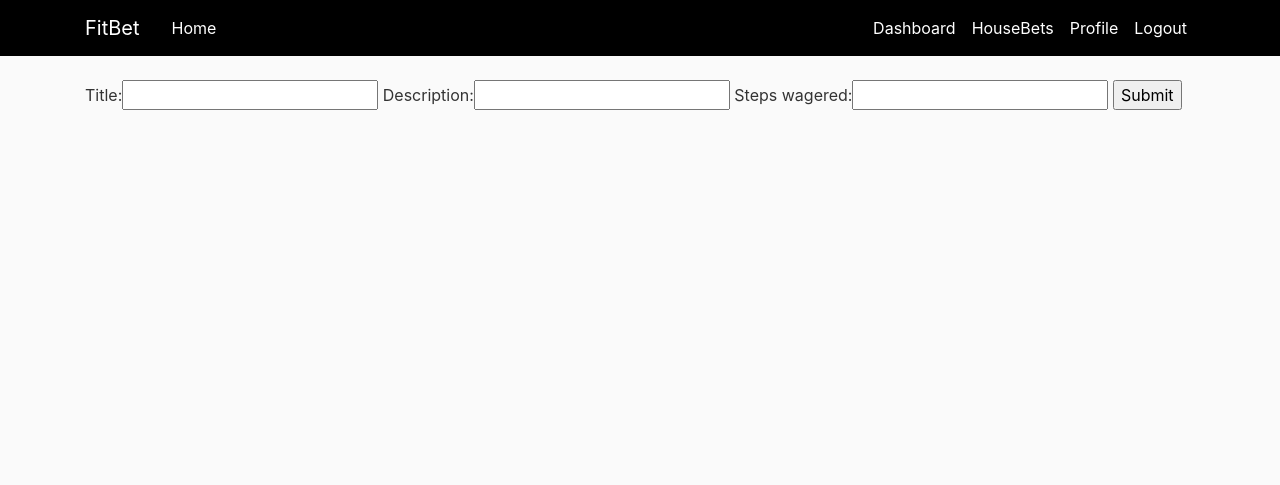
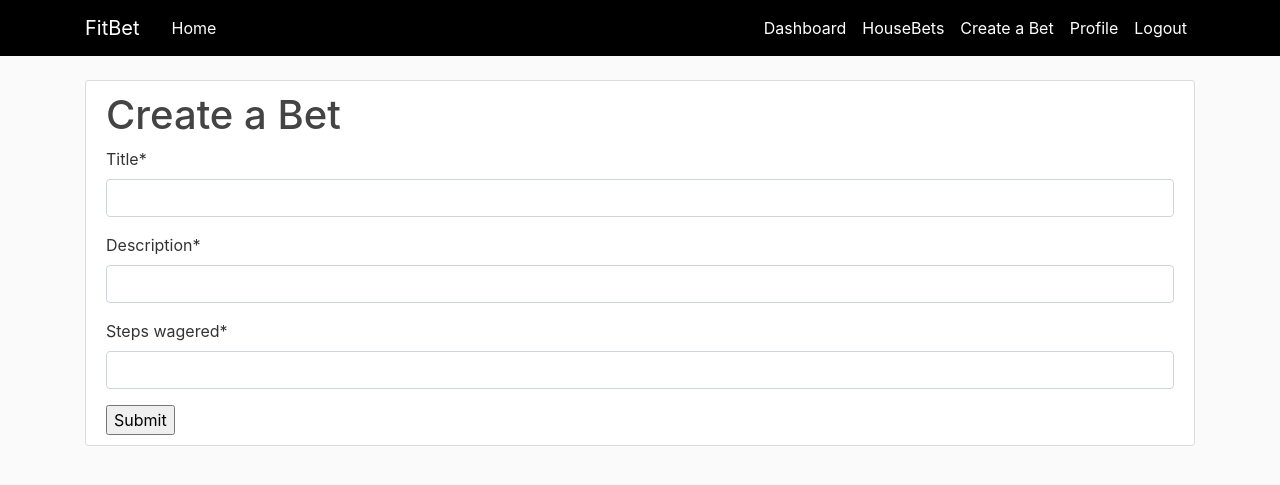
Before and after one commit to greengro/FitBet, a Django app: page /createBet/ in a window 1280 px wide. Shown: the top 485 px of the page. Run offline with Django 3.2, Linux system fonts and the light colour scheme; the visitor is signed in with stand-in values (Sample User, id 1); some libraries are stand-ins or nearby versions.

Commit message:
more styling to create a bet

```diff
--- a/fitbet/bets/templates/create_bet.html
+++ b/fitbet/bets/templates/create_bet.html
@@ -1,10 +1,15 @@
 {% extends 'users/base.html' %}
+{% load crispy_forms_tags %}
 {% block content %}
 
-<form action="/createBet/" method="post">
-    {% csrf_token %}
-    {{ form }}
+<div class="content-section">
+    <h1>Create a Bet</h1>
+    <form action="/createBet/" method="post">
+        {% csrf_token %}
+        {{ form|crispy }}
     <input type="submit" value="Submit">
 </form>
+</div>
+
 
 {% endblock %}
--- a/fitbet/users/templates/users/base.html
+++ b/fitbet/users/templates/users/base.html
@@ -25,6 +25,7 @@
             {% if user.is_authenticated %}
                 <a class="nav-item nav-link" href="{% url 'dashboard' %}">Dashboard</a>
                 <a class="nav-item nav-link" href="{% url 'house' %}">HouseBets</a>
+                <a class="nav-item nav-link" href="{% url 'createBet' %}">Create a Bet</a>
                 <a class="nav-item nav-link" href="{% url 'profile' %}">Profile</a>
                 <a class="nav-item nav-link" href="{% url 'logout' %}">Logout</a>
             {% else %}
```
